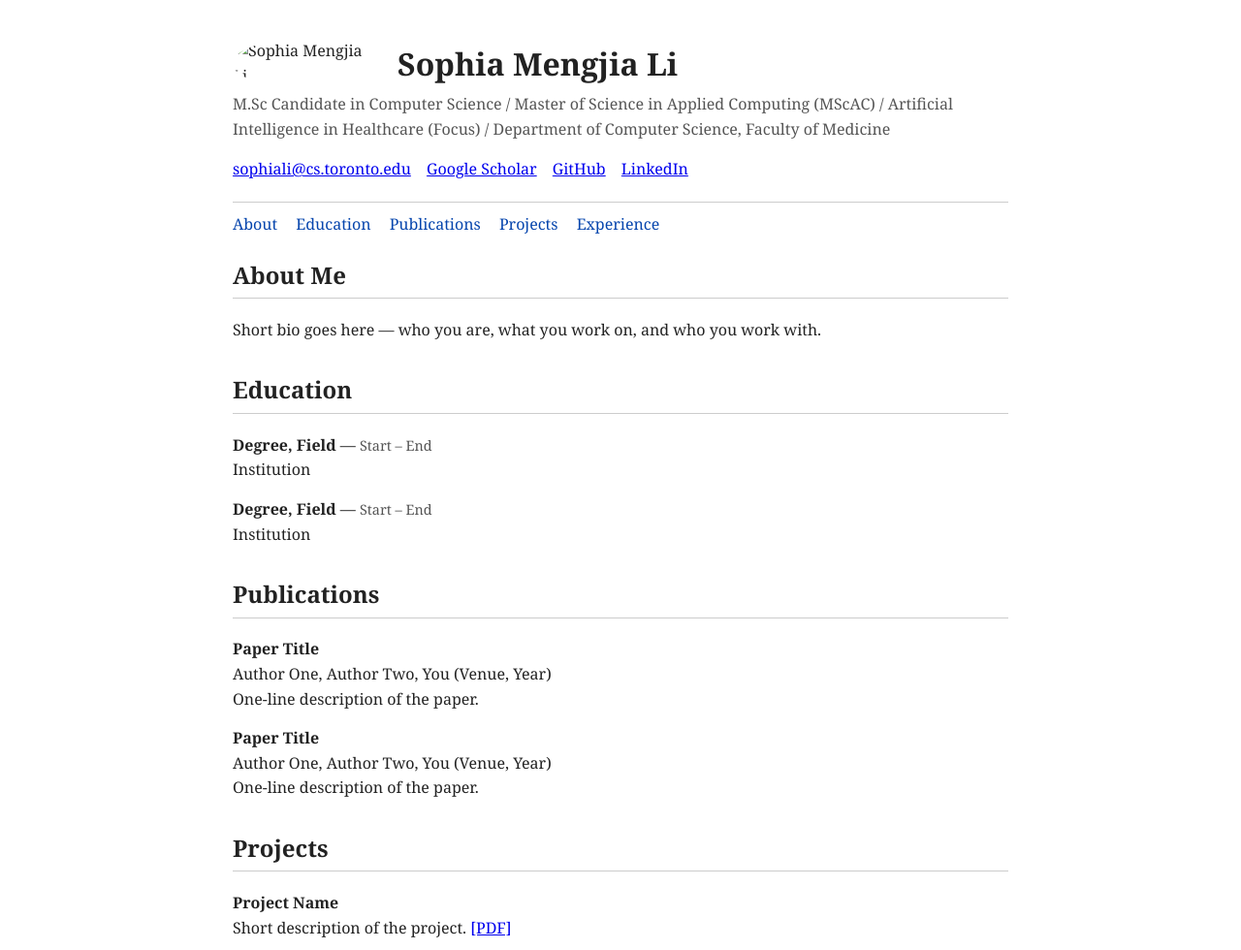
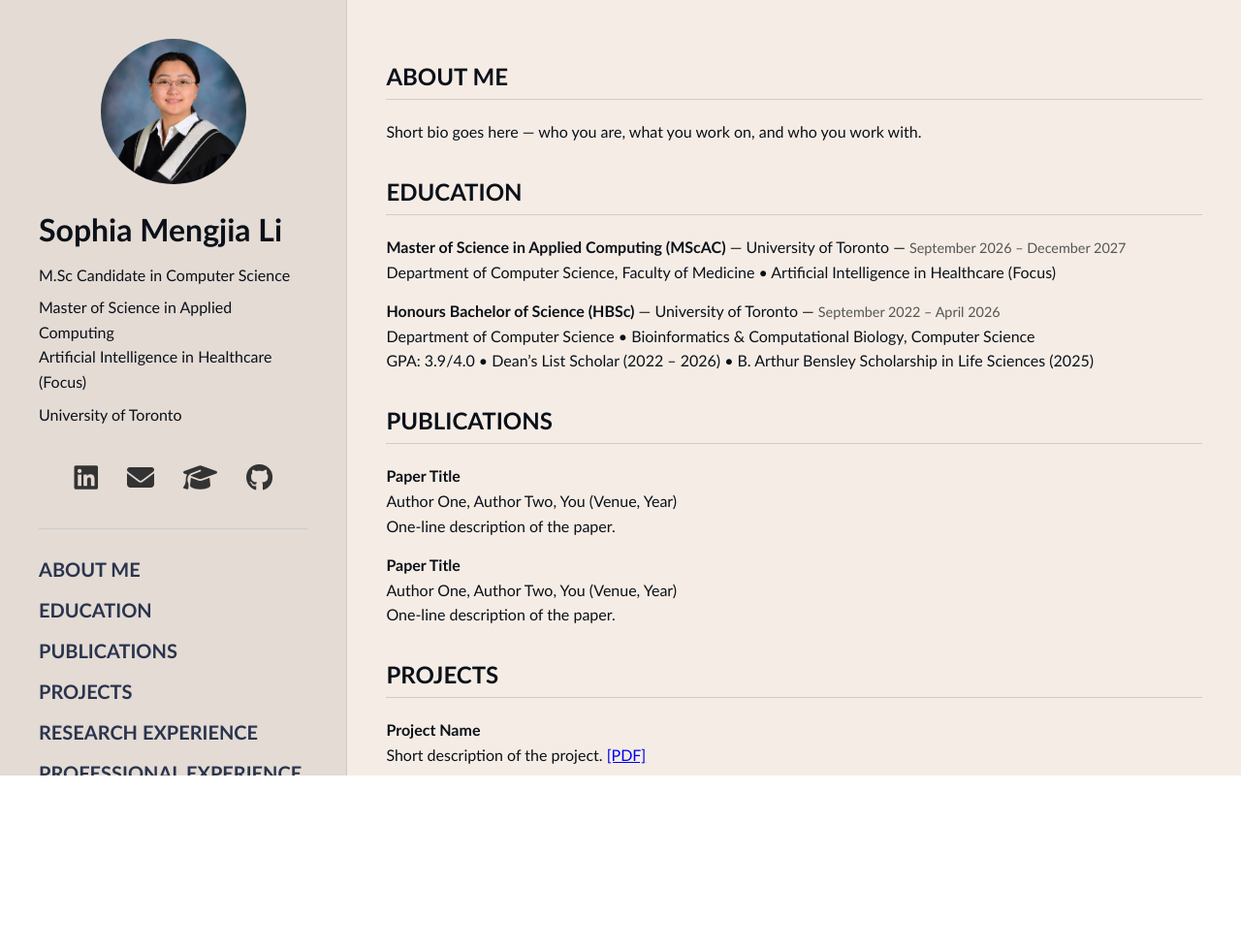
Before and after one commit to sophiamjiali/sophia-li-website, a plain HTML site: page index.html in a window 1280 px wide. Shown: the top 980 px of the page at 97% size. After the commit the page ends 800 px from the top, so only its background shows below. Drawn offline with Linux system fonts and the light colour scheme.

Commit message:
Implemented basic structure

```diff
--- a/css/styles.css
+++ b/css/styles.css
@@ -1,27 +1,94 @@
+* { box-sizing: border-box; }
+
+html, body {
+  height: 100%;
+  margin: 0;
+}
+
 body {
-  font-family: Georgia, 'Times New Roman', serif;
-  max-width: 800px;
-  margin: 40px auto;
-  padding: 0 20px;
+  display: flex;
+  font-family: Calibri, Arial, sans-serif;
   line-height: 1.6;
   color: #222;
 }
+
+.left {
+  width: 28%;
+  height: 100vh;
+  overflow-y: auto;
+  padding: 40px;
+  padding-bottom: 20px;
+  border-right: 1px solid #ccc;
+  background-color: rgb(227, 219, 212);
+  color: rgb(11, 16, 25);
+}
+
+.right {
+  width: 72%;
+  height: 100vh;
+  overflow-y: auto;
+  padding: 40px;
+  background-color: rgb(245, 237, 229);
+  color: rgb(11, 16, 25);
+}
+
 img.headshot {
   width: 150px;
   border-radius: 50%;
-  float: left;
-  margin-right: 20px;
+  display: block;
+  margin: 0 auto;
 }
+
 h1 { margin-bottom: 0; }
-.subtitle { color: #555; margin-top: 4px; }
-.contact a { margin-right: 12px; }
+
+.subtitle {
+  margin: 8px 0;
+}
+
+.subtitle:last-child {
+  margin-top: 15px;
+}
+
+.contact a {
+  display: block;
+}
+
 nav {
-  clear: both;
-  margin: 20px 0;
-  padding-top: 10px;
+  margin-top: 30px;
+  padding-top: 15px;
   border-top: 1px solid #ccc;
 }
-nav a { margin-right: 15px; text-decoration: none; color: #0645ad; }
+nav a {
+  display: block;
+  margin: 10px 0;
+  text-decoration: none;
+  color: #2A344D;
+  font-size: 20px;
+  font-weight: bold;
+}
+
+nav a:hover {
+  color: #536d98;
+}
+
+.contact {
+  margin-top: 30px;
+  display: flex;
+  justify-content: center;
+  gap: 30px;
+}
+
+.contact a {
+  color: #333;
+  font-size: 28px;
+  text-decoration: none;
+  transition: color 0.2s ease;
+}
+
+.contact a:hover {
+  color: #536d98;
+}
+
 section { margin-bottom: 30px; }
 h2 { border-bottom: 1px solid #ccc; padding-bottom: 4px; }
 .entry { margin-bottom: 15px; }
--- a/index.html
+++ b/index.html
@@ -5,46 +5,80 @@
 <meta name="viewport" content="width=device-width, initial-scale=1.0">
 <title>Sophia Mengjia Li</title>
 <link rel="stylesheet" href="css/styles.css">
+<link
+  rel="stylesheet"
+  href="https://cdnjs.cloudflare.com/ajax/libs/font-awesome/6.7.2/css/all.min.css"
+>
+
 </head>
 <body>
 
-  <img class="headshot" src="images/porg.jpg" alt="Sophia Mengjia Li">
+<!-- Personal Header -->
+<div class="left">
+<img class="headshot" src="images/headshot.jpg" alt="Sophia Mengjia Li">
 <h1>Sophia Mengjia Li</h1>
-  <p class="subtitle">M.Sc Candidate in Computer Science / Master of Science in Applied Computing (MScAC) / Artificial Intelligence in Healthcare (Focus) / Department of Computer Science, Faculty of Medicine</p>
+<p class="subtitle"> M.Sc Candidate in Computer Science</p>
+<p class="subtitle">
+    Master of Science in Applied Computing<br>
+    Artificial Intelligence in Healthcare (Focus)
+</p>
+<p class="subtitle"> University of Toronto</p>
+
+<!-- Contact Information -->
 <p class="contact">
-    <a href="mailto:sophiali@cs.toronto.edu">sophiali@cs.toronto.edu</a>
-    <a href="https://scholar.google.ca/citations?user=QFvFucAAAAAJ" target="_blank">Google Scholar</a>
-    <a href="https://github.com/sophiamjiali" target="_blank">GitHub</a>
-    <a href="https://www.linkedin.com/in/sophia-mengjia-li/" target="_blank">LinkedIn</a>
+  <a href="https://www.linkedin.com/in/sophia-mengjia-li/" target="_blank" aria-label="LinkedIn">
+    <i class="fa-brands fa-linkedin"></i>
+  </a>
+
+  <a href="mailto:sophiali@cs.toronto.edu" aria-label="Email">
+    <i class="fa-solid fa-envelope"></i>
+  </a>
+
+  <a href="https://scholar.google.ca/citations?user=QFvFucAAAAAJ" target="_blank" aria-label="Google Scholar">
+    <i class="fa-solid fa-graduation-cap"></i>
+  </a>
+
+  <a href="https://github.com/sophiamjiali" target="_blank" aria-label="GitHub">
+    <i class="fa-brands fa-github"></i>
+  </a>
 </p>
 
+<!-- Table of Contents -->
 <nav>
-    <a href="#about">About</a>
-    <a href="#education">Education</a>
-    <a href="#publications">Publications</a>
-    <a href="#projects">Projects</a>
-    <a href="#experience">Experience</a>
+<a href="#about">ABOUT ME</a>
+<a href="#education">EDUCATION</a>
+<a href="#publications">PUBLICATIONS</a>
+<a href="#projects">PROJECTS</a>
+<a href="#research-experience">RESEARCH EXPERIENCE</a>
+<a href="#professional-experience">PROFESSIONAL EXPERIENCE</a>
+<a href="#teaching">TEACHING</a>
 </nav>
+</div>
 
+<!-- About Me -->
+<div class="right">
 <section id="about">
-    <h2>About Me</h2>
+<h2>ABOUT ME</h2>
 <p>Short bio goes here — who you are, what you work on, and who you work with.</p>
 </section>
 
+<!-- Education -->
 <section id="education">
-    <h2>Education</h2>
+<h2>EDUCATION</h2>
 <div class="entry">
-      <strong>Degree, Field</strong> — <span class="meta">Start – End</span><br>
-      Institution
+<strong>Master of Science in Applied Computing (MScAC)</strong> — <span class="body">University of Toronto</span> — <span class="meta">September 2026 – December 2027</span><br>
+    Department of Computer Science, Faculty of Medicine  •  Artificial Intelligence in Healthcare (Focus)
 </div>
 <div class="entry">
-      <strong>Degree, Field</strong> — <span class="meta">Start – End</span><br>
-      Institution
+<strong>Honours Bachelor of Science (HBSc)</strong> — <span class="body">University of Toronto</span> — <span class="meta">September 2022 – April 2026</span><br>
+    Department of Computer Science  •  Bioinformatics & Computational Biology, Computer Science<br>
+    GPA: 3.9/4.0  •  Dean’s List Scholar (2022 – 2026)  •  B. Arthur Bensley Scholarship in Life Sciences (2025)
 </div>
 </section>
 
+<!-- Publications -->
 <section id="publications">
-    <h2>Publications</h2>
+<h2>PUBLICATIONS</h2>
 <div class="entry">
 <strong>Paper Title</strong><br>
       Author One, Author Two, You (Venue, Year)<br>
@@ -57,8 +91,9 @@
 </div>
 </section>
 
+<!-- Projects -->
 <section id="projects">
-    <h2>Projects</h2>
+<h2>PROJECTS</h2>
 <div class="entry">
 <strong>Project Name</strong><br>
       Short description of the project.
@@ -66,8 +101,9 @@
 </div>
 </section>
 
-  <section id="experience">
-    <h2>Experience</h2>
+<!-- Research Experience -->
+<section id="research-experience">
+<h2>RESEARCH EXPERIENCE</h2>
 <div class="entry">
 <strong>Role</strong> — <span class="meta">Start – End</span><br>
       Organization
@@ -77,5 +113,32 @@
 </div>
 </section>
 
+<!-- Professional Experience -->
+<section id="professional-experience">
+<h2>PROFESSIONAL EXPERIENCE</h2>
+<div class="entry">
+<strong>Role</strong> — <span class="meta">Start – End</span><br>
+      Organization
+<ul>
+<li>Bullet describing responsibility or achievement.</li>
+</ul>
+</div>
+</section>
+
+<!-- Teaching -->
+<section id="teaching">
+<h2>TEACHING</h2>
+<div class="entry">
+<strong>Role</strong> — <span class="meta">Start – End</span><br>
+      Organization
+<ul>
+<li>Bullet describing responsibility or achievement.</li>
+</ul>
+</div>
+</section>
+
+
+</div>
+
 </body>
 </html>
```
Lines whose indentation alone changed are shown as unchanged.
